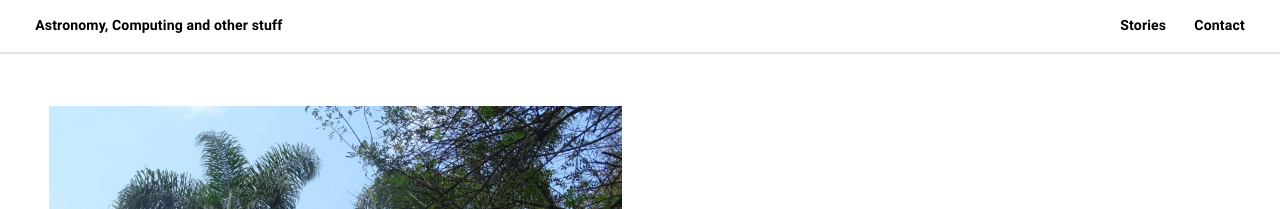
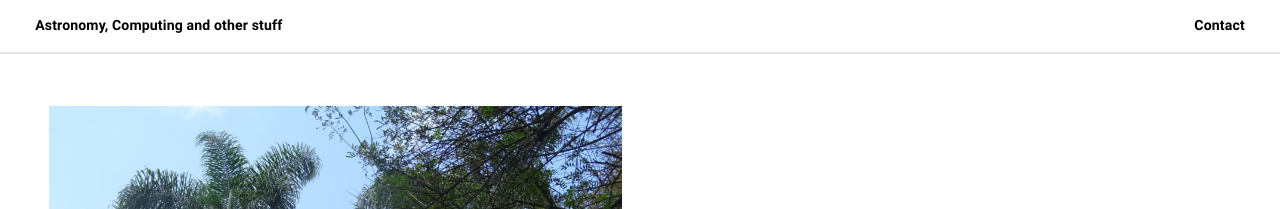
Before and after one commit to bwvdnbro/bwvdnbro.github.io, a Jekyll site: the page built from index.html, in a window 1280 px wide. Shown: the top 209 px of the page. Built offline with Jekyll 4.4.1, drawn with Linux system fonts in a browser that asks for light colours; some web fonts are replaced; the list of posts is cut into pages by our own code.

Commit message:
Removed stories link.

```diff
--- a/_includes/navigation.html
+++ b/_includes/navigation.html
@@ -1,6 +1,5 @@
 <nav>
   <ul class="header__list">
-    <li><a href="{{ '/' | prepend: site.baseurl }}">Stories</a></li>
     <li><span class="popup__open">Contact</span></li>
   </ul>
 </nav>
```
